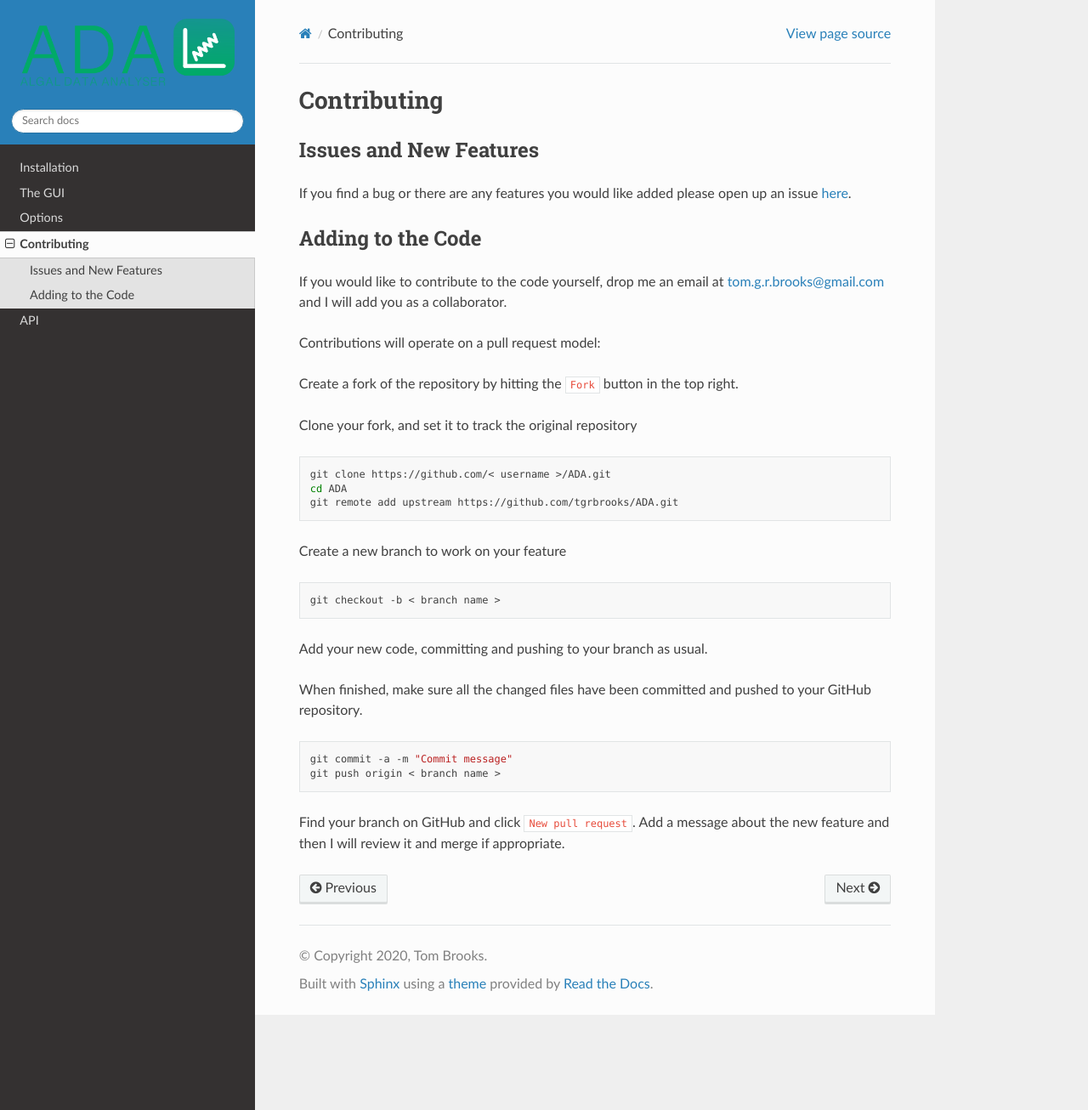
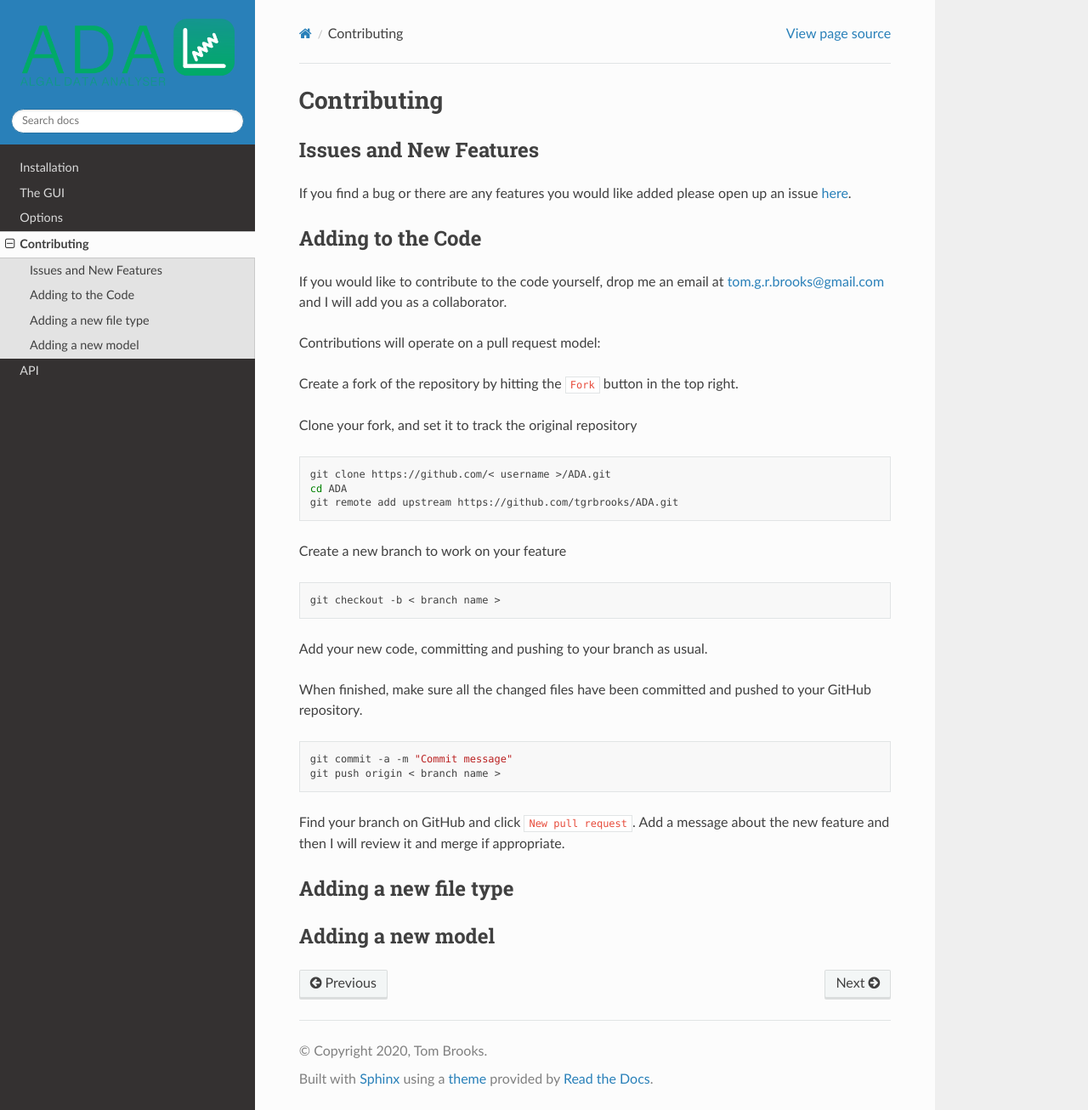
Before and after one commit to tgrbrooks/ADA, a Sphinx documentation site: the page built from docs/contributing.rst, in a window 1280 px wide and 1306 px high. Shown: the whole window at 85% size. Built offline with Sphinx 7.4.7 and the Read the Docs theme 2.0.0, drawn with Linux system fonts in a browser that asks for light colours.

Commit message:
Update contributing.rst

```diff
--- a/docs/contributing.rst
+++ b/docs/contributing.rst
@@ -39,3 +39,9 @@ When finished, make sure all the changed files have been committed and pushed to
    git push origin < branch name >
 
 Find your branch on GitHub and click ``New pull request``. Add a message about the new feature and then I will review it and merge if appropriate.
+
+Adding a new file type
+----------------------
+
+Adding a new model
+------------------
```
